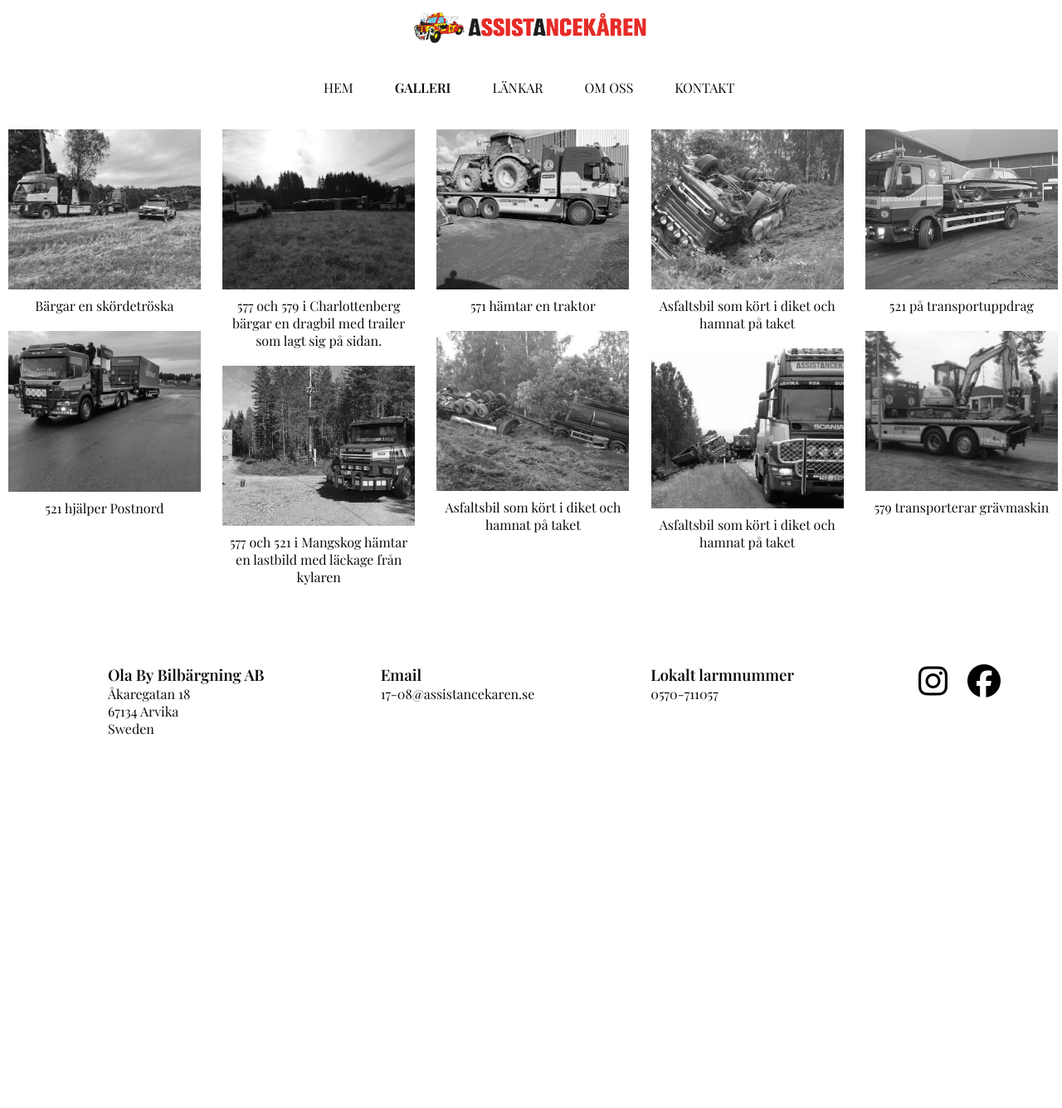
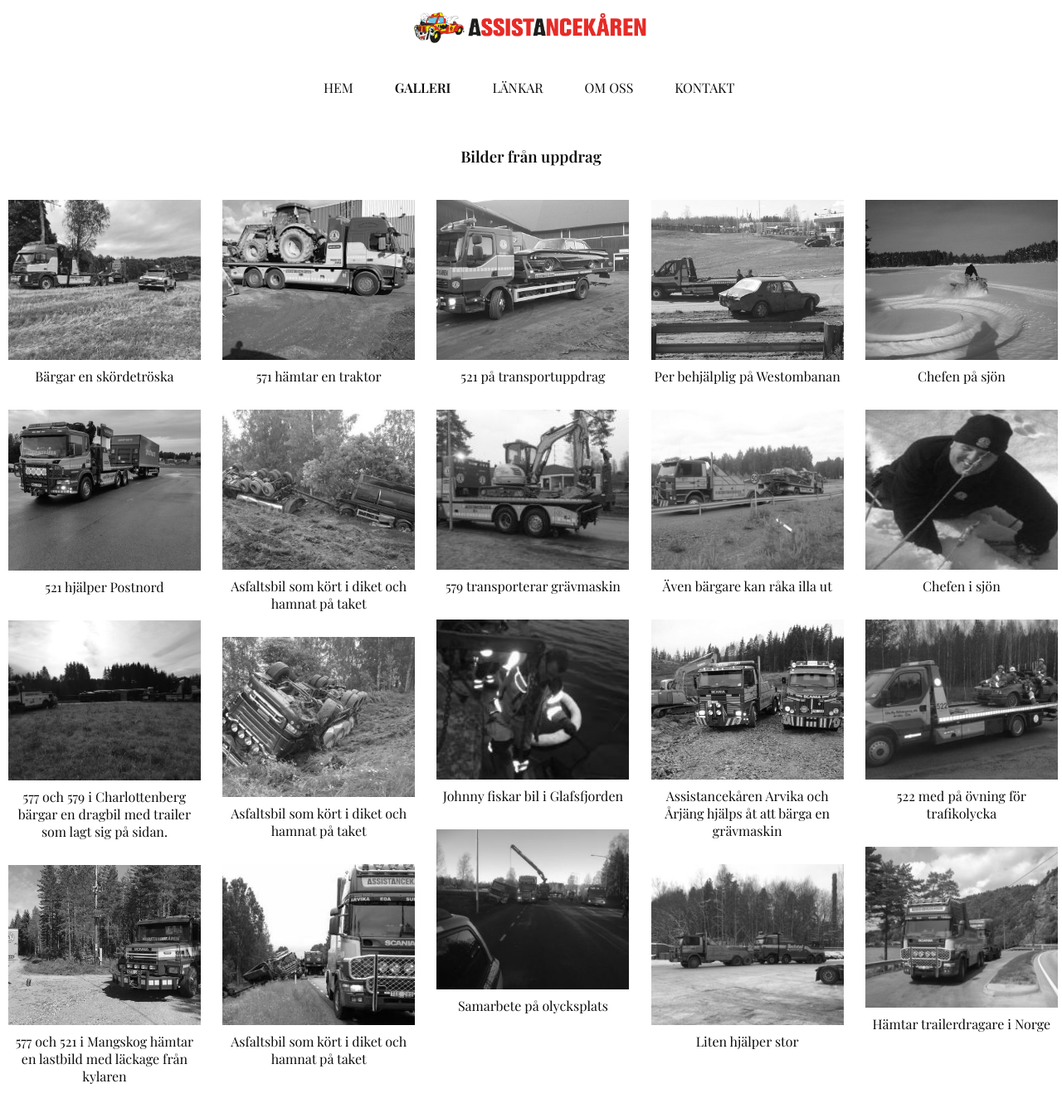
Before and after one commit to emmavkarlsson/olaby, a plain HTML site: page galleri.html in a window 1280 px wide. Shown: the part 27-1363 px from the top of the page at 83% size. Before the commit the page ends 968 px from the top, so only its background shows below. Drawn offline with nearby package versions, Linux system fonts and the light colour scheme; a web font is replaced by a local one.

Commit message:
Add h3 and styles to it. Add more images to gallery

```diff
--- a/assets/css/style.css
+++ b/assets/css/style.css
@@ -148,6 +148,12 @@ footer a {
 
 #gallery {
     width: 100%;
+    margin-top: 60px;
+}
+
+#gallery h3 {
+    text-align: center;
+    margin-bottom: 30px;
 }
 
 .grid-container {
@@ -162,7 +168,7 @@ footer a {
       /* margin: 0 1.5rem 1.5rem 0; */
       display: inline-block;
       width: 99%;
-      padding: 5px 5px 10px 5px;
+      padding: 5px 5px 20px 5px;
       transition: all .25s ease-in-out;
     }
 
--- a/galleri.html
+++ b/galleri.html
@@ -39,8 +39,10 @@
         </nav>
     </header>
 
+
     <!-- gallery -->
     <section id="gallery">
+        <h3>Bilder från uppdrag</h3>
     <div class="grid-container">
         <div>
           <img class='grid-item grid-item-1' src='assets/images/galleri1.jpeg' alt='Bärgar en skördetröska'>
@@ -82,6 +84,47 @@
           <img class='grid-item grid-item-10' src='assets/images/galleri10.jpeg' alt='579 transporterar grävmaskin'>
           <p>579 transporterar grävmaskin</p>
         </div>
+        <div>
+            <img class='grid-item grid-item-11' src='assets/images/gallery11.jpeg' alt='Johnny fiskar bil i Glafsfjorden'>
+            <p>Johnny fiskar bil i Glafsfjorden</p>
+        </div>
+        <div>
+            <img class='grid-item grid-item-12' src='assets/images/gallery12.jpeg' alt='Samarbete på olycksplats'>
+            <p>Samarbete på olycksplats</p>
+        </div>
+        <div>
+            <img class='grid-item grid-item-13' src='assets/images/gallery13.jpeg' alt='Per behjälplig på Westombanan'>
+            <p>Per behjälplig på Westombanan</p>
+        </div>
+        <div>
+            <img class='grid-item grid-item-14' src='assets/images/gallery14.jpeg' alt='Även bärgare kan råka illa ut'>
+            <p>Även bärgare kan råka illa ut</p>
+        </div>
+        <div>
+            <img class='grid-item grid-item-15' src='assets/images/gallery15.jpeg' alt='Assistancekåren Arvika och Årjäng hjälps åt att bärga en grävmaskin'>
+            <p>Assistancekåren Arvika och Årjäng hjälps åt att bärga en grävmaskin</p>
+        </div>
+        <div>
+            <img class='grid-item grid-item-16' src='assets/images/gallery16.jpeg' alt='Liten hjälper stor'>
+            <p>Liten hjälper stor</p>
+        </div>
+        <div>
+            <img class='grid-item grid-item-17' src='assets/images/gallery17.jpeg' alt='Chefen på sjön'>
+            <p>Chefen på sjön</p>
+        </div>
+        <div>
+            <img class='grid-item grid-item-18' src='assets/images/gallery18.jpeg' alt='Chefen i sjön'>
+            <p>Chefen i sjön</p>
+        </div>
+        <div>
+            <img class='grid-item grid-item-19' src='assets/images/gallery19.jpeg' alt='522 med på övning för trafikolycka'>
+            <p>522 med på övning för trafikolycka</p>
+        </div>
+        <div>
+            <img class='grid-item grid-item-20' src='assets/images/gallery20.jpeg' alt='Hämtar trailerdragare i Norge'>
+            <p>Hämtar trailerdragare i Norge</p>
+        </div>
+
       </div>
     </section>
 
```
Also changed, not shown: assets/images/gallery11.jpeg (added), assets/images/gallery12.jpeg (added), assets/images/gallery13.jpeg (added), assets/images/gallery14.jpeg (added), assets/images/gallery15.jpeg (added), assets/images/gallery16.jpeg (added), assets/images/gallery17.jpeg (added), assets/images/gallery18.jpeg (added), assets/images/gallery19.jpeg (added), assets/images/gallery20.jpeg (added).
